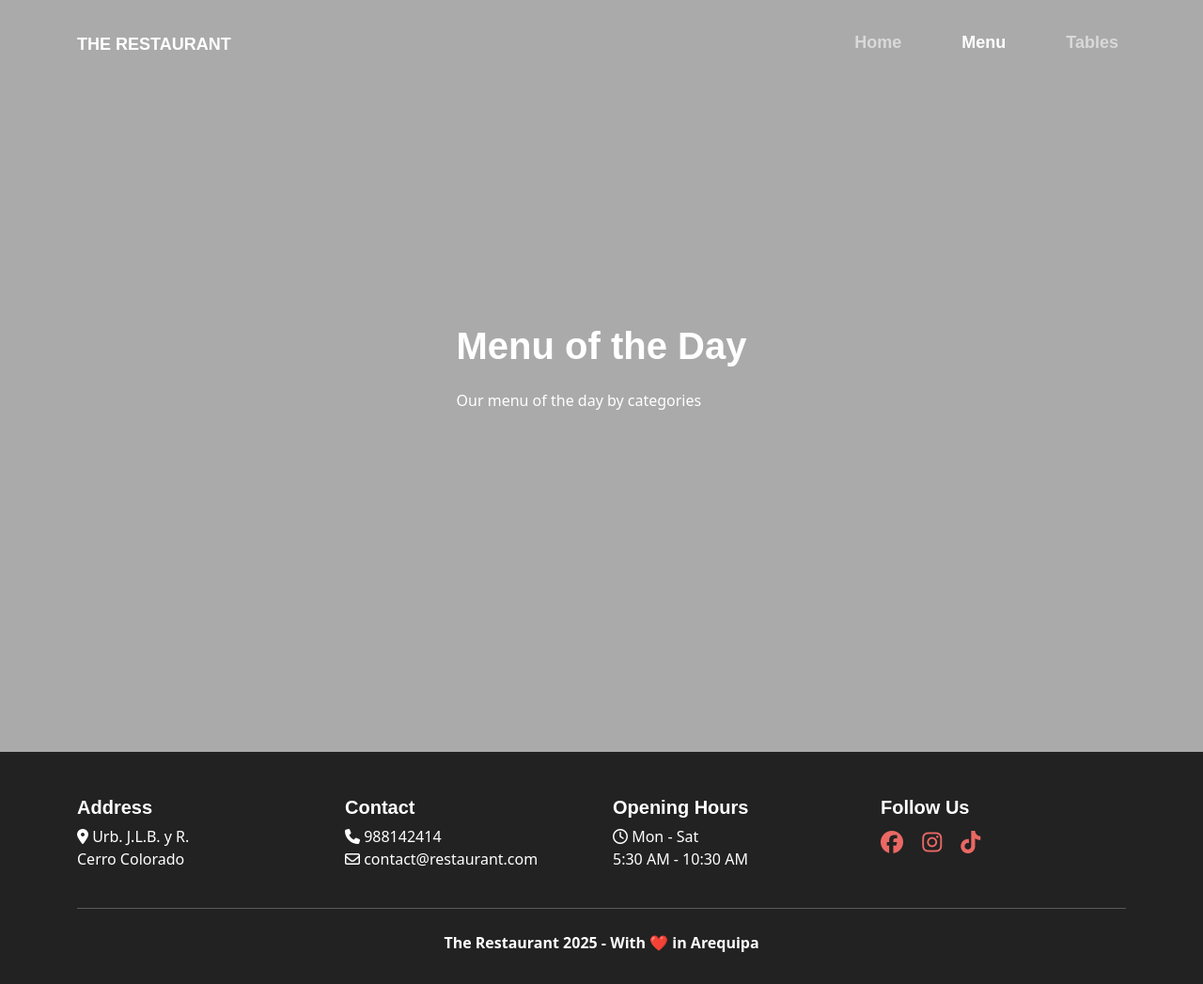
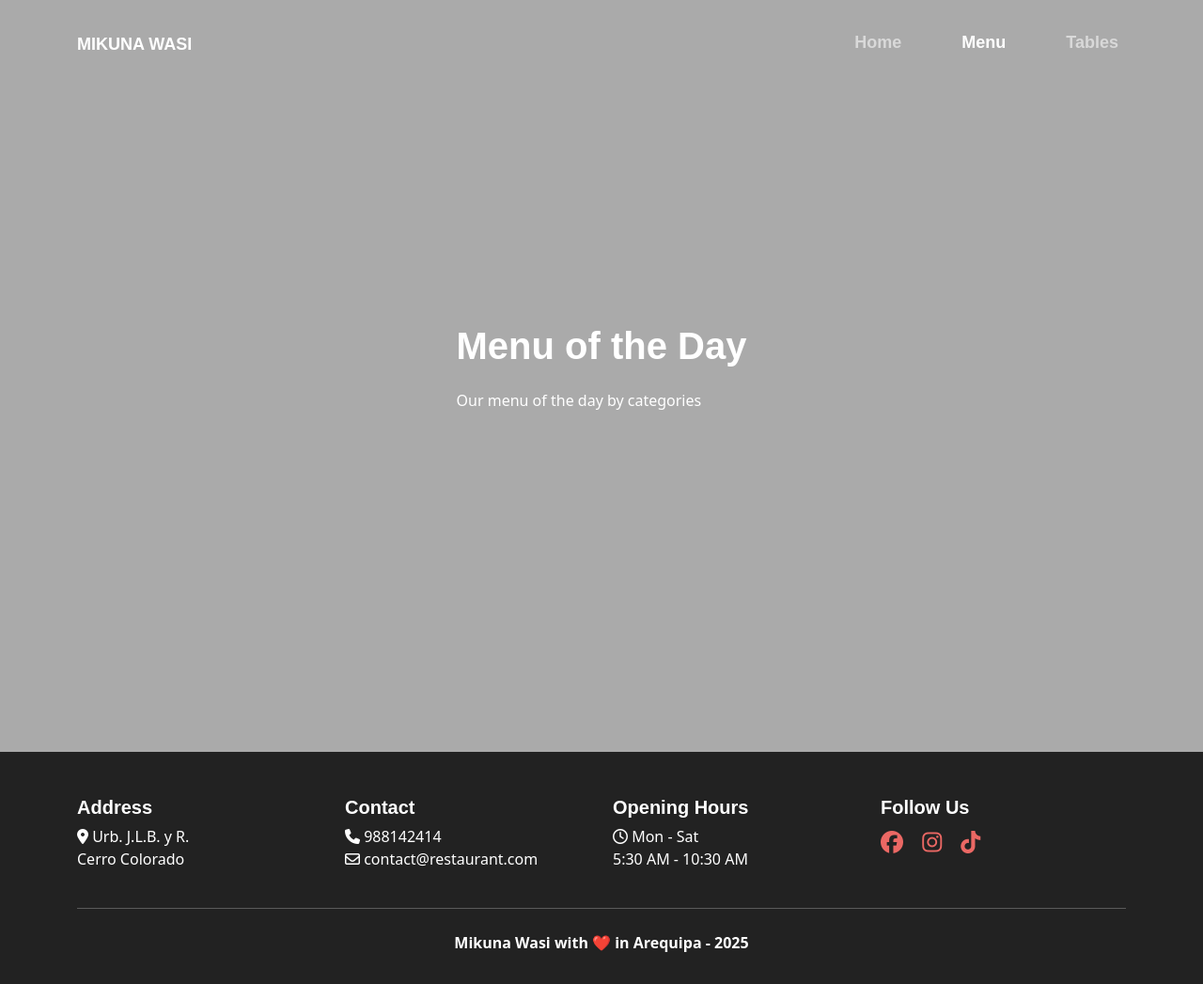
Before and after one commit to iBrokeTheCode/restaurant-system, a Django app: page /day-menu/ in a window 1280 px wide. Shown: the whole page at 94% size. Run offline with Django 5.2, Linux system fonts and the light colour scheme; some libraries are stand-ins or nearby versions; some web fonts are replaced.

Commit message:
feat: Update branding in footer and navbar to reflect 'Mikuna Wasi'

```diff
--- a/templates/partials/footer.html
+++ b/templates/partials/footer.html
@@ -36,7 +36,7 @@
         <hr class="mb-4">
         <div class="row text-center">
             <p class="fw-bold">
-                The Restaurant <script>document.write(new Date().getFullYear())</script> - With ❤️ in Arequipa
+                Mikuna Wasi with ❤️ in Arequipa - <script>document.write(new Date().getFullYear())</script>
             </p>
         </div>
     </div>
--- a/templates/partials/navbar.html
+++ b/templates/partials/navbar.html
@@ -2,7 +2,7 @@
      class="navbar navbar-expand-lg bg-transparent py-sm-4 fixed-top"
      data-bs-theme="dark">
     <div class="container">
-        <a class="navbar-brand" href="{% url "core:home" %}">The Restaurant</a>
+        <a class="navbar-brand" href="{% url "core:home" %}">Mikuna wasi</a>
         <button class="navbar-toggler"
                 type="button"
                 data-bs-toggle="collapse"
```
